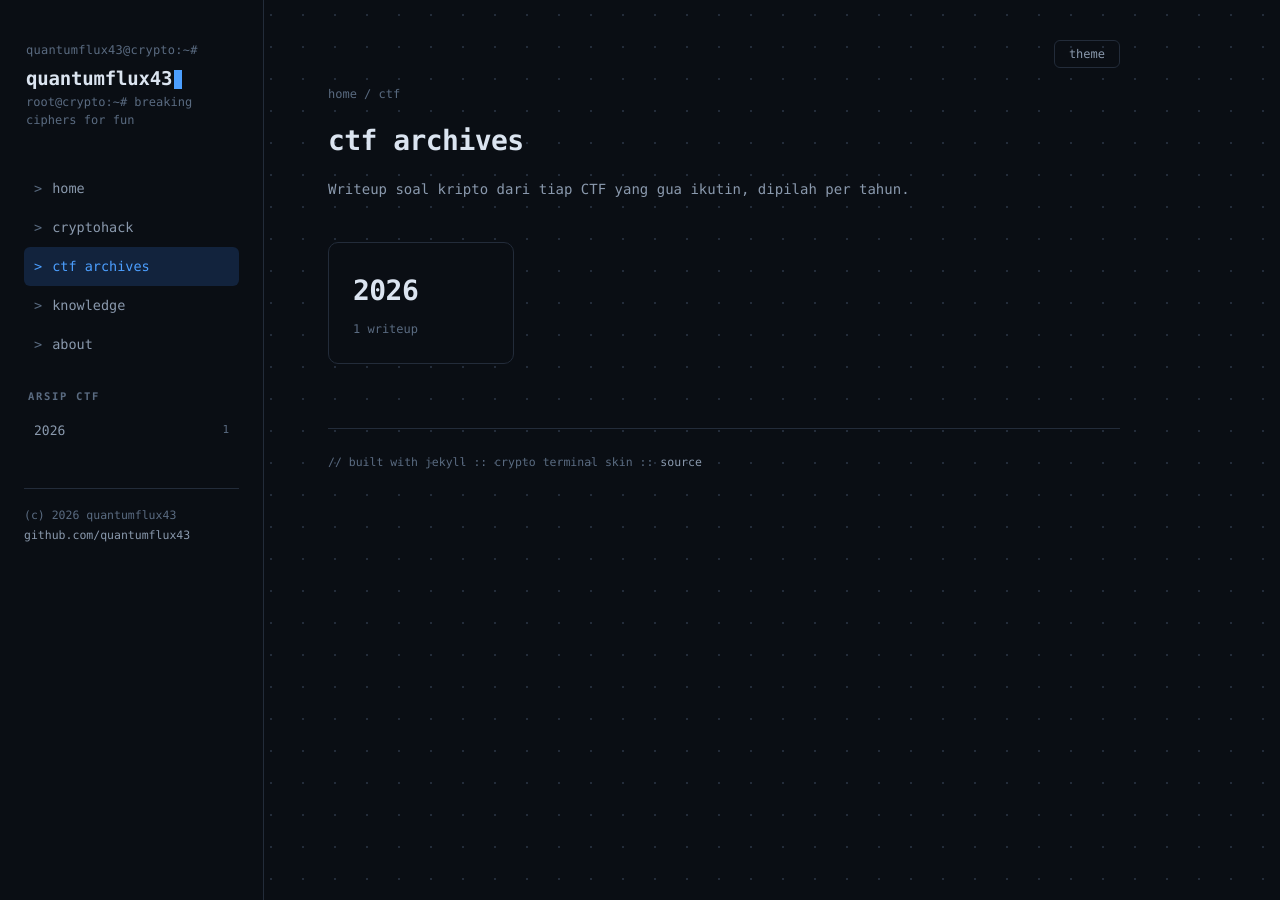
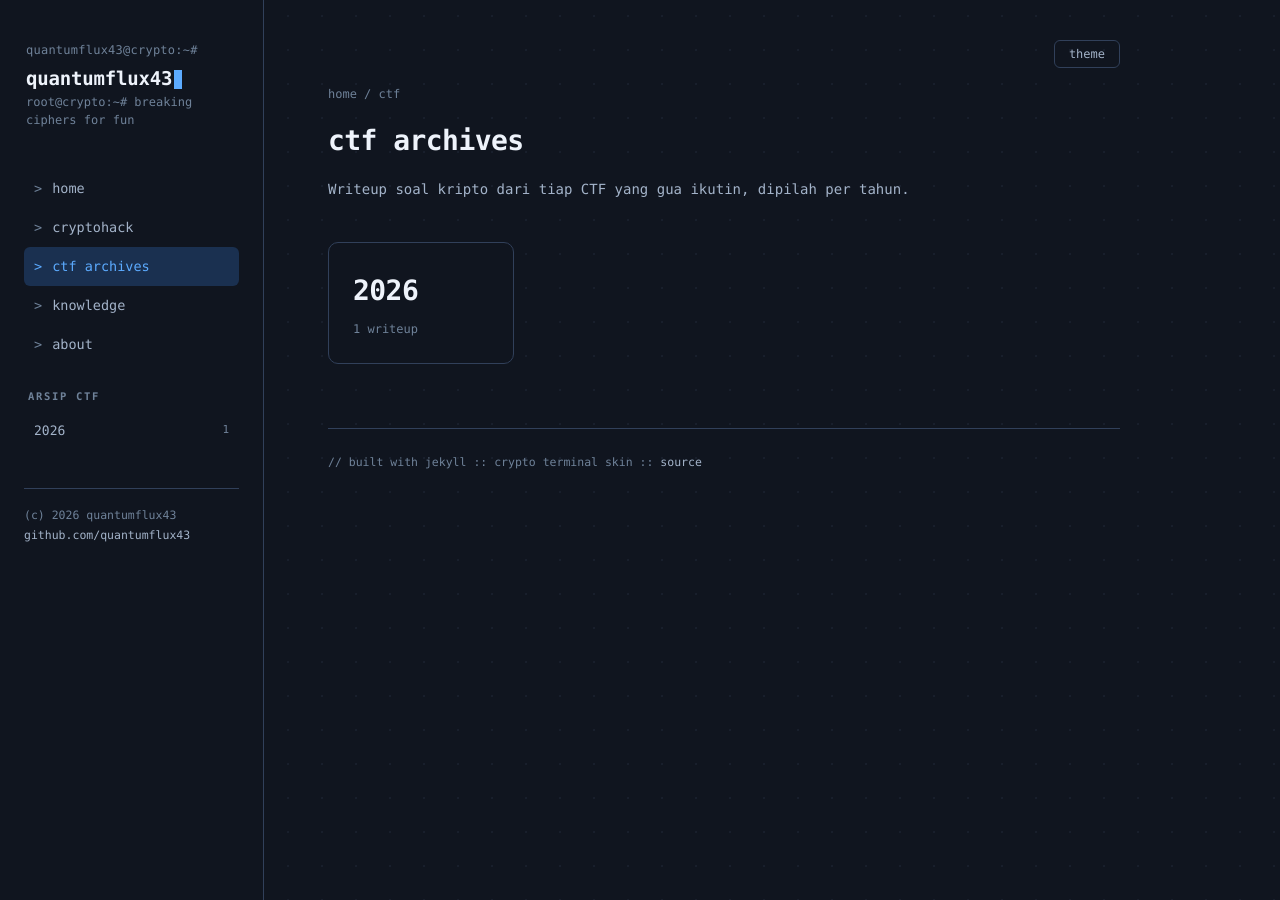
Before and after one commit to QuantumFlux43/quantumflux43.github.io, a Jekyll site: the page built from ctf.html, in a window 1280 px wide. Built offline with Jekyll 4.4.1, drawn with Linux system fonts in a browser that asks for light colours.

Commit message:
ui: naikin brightness palette dark, dot grid lebih subtle

```diff
--- a/assets/css/main.css
+++ b/assets/css/main.css
@@ -3,10 +3,10 @@
    warna aksen ada di :root paling atas
    ============================================================ */
 :root{
-  --bg:#0a0e14; --bg2:#0f141d; --bg3:#161c27; --line:#232c3a; --line2:#2e3a4c;
-  --fg:#dbe4f0; --fg2:#8a99ad; --fg3:#5a6b81;
-  --acc:#4c9fff; --acc-dim:#2f7fe0; --acc-deep:#12233d;
-  --warn:#e5b567; --dgr:#e06c75; --purp:#a89be0;
+  --bg:#10151f; --bg2:#171e2b; --bg3:#212a3a; --line:#31405a; --line2:#425371;
+  --fg:#eef3fb; --fg2:#a3b3c9; --fg3:#6f8299;
+  --acc:#5cabff; --acc-dim:#3d8ff0; --acc-deep:#1a3050;
+  --warn:#f0c674; --dgr:#e88a92; --purp:#b6abec;
   --sans:"Inter",-apple-system,BlinkMacSystemFont,"Segoe UI",Roboto,sans-serif;
   --mono:"JetBrains Mono","Fira Code",ui-monospace,"SF Mono",Menlo,Consolas,monospace;
   --r:8px;
@@ -24,12 +24,11 @@ body{
   margin:0;background:var(--bg);color:var(--fg);
   font-family:var(--mono);font-size:15px;line-height:1.7;
   -webkit-font-smoothing:antialiased;text-rendering:optimizeLegibility;
-  background-image:radial-gradient(var(--line) 1px, transparent 1px);
-  background-size:32px 32px;background-position:-1px -1px;background-attachment:fixed;
+  background-image:radial-gradient(rgba(120,150,190,.08) 1px, transparent 1px);
+  background-size:34px 34px;background-position:-1px -1px;background-attachment:fixed;
 }
 html[data-theme="light"] body{
-  background-image:radial-gradient(var(--line) 1px, transparent 1px);
-  opacity:1;
+  background-image:radial-gradient(rgba(80,110,150,.10) 1px, transparent 1px);
 }
 a{color:var(--acc);text-decoration:none}
 a:hover{color:var(--acc);text-decoration:underline;text-underline-offset:3px;
```
